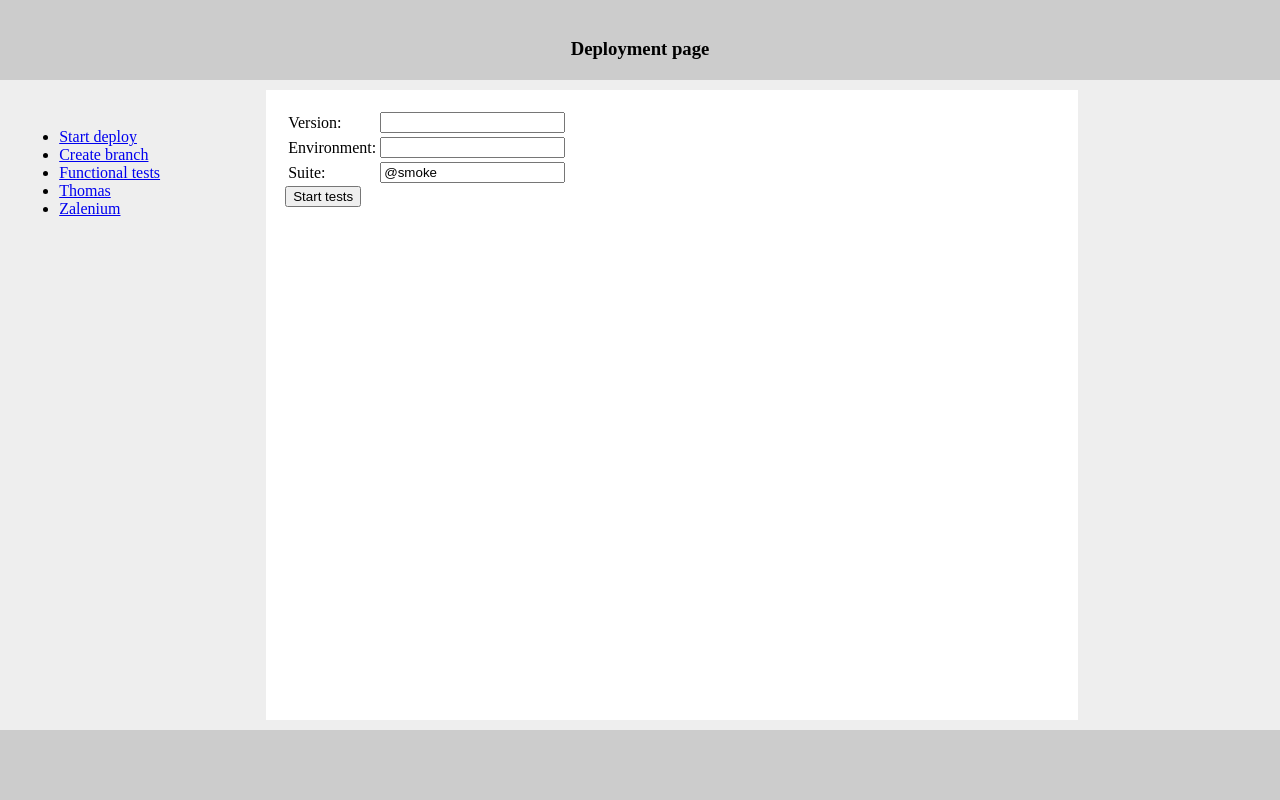
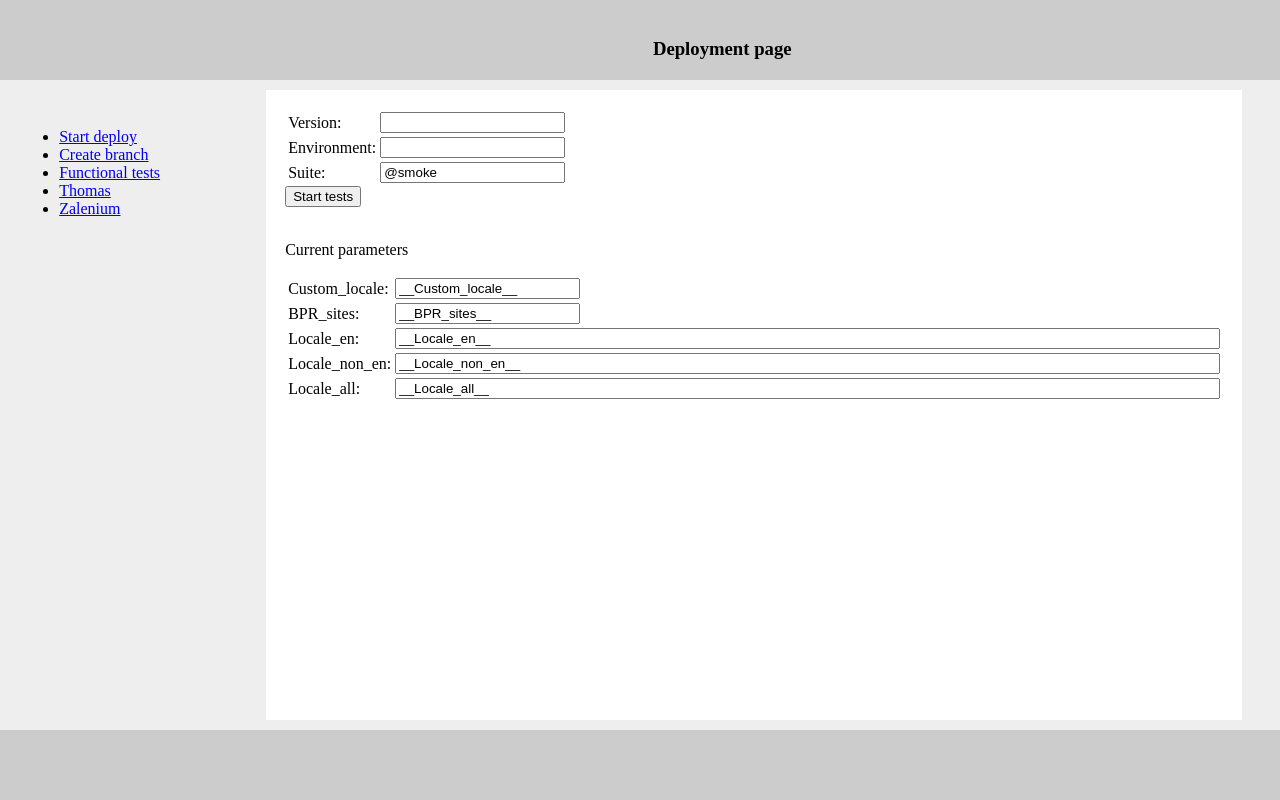
Before and after one commit to ionutradu-tm/django, a Django app: template mng/templates/functional_tests.html in a window 1280 px wide; the page is wider, and only the part inside the window is pictured. Run offline with Django 3.2, Linux system fonts and the light colour scheme; the template is opened without the code that fills it, so the values that code supplies are empty.

Commit message:
functional tests update

```diff
--- a/mng/templates/functional_tests.html
+++ b/mng/templates/functional_tests.html
@@ -12,5 +12,19 @@
     <input type="text" name="Suite" value="@smoke"> </td></tr>
     </table>
     <input type="submit" value="Start tests">
+    <br><br>
+    <p>Current parameters</p>
+    <table>
+    <tr><td>Custom_locale:</td><td>
+    <input type="text" name="Custom_locale" value="__Custom_locale__"> </td></tr>
+    <tr><td>BPR_sites:</td><td>
+    <input type="text" name="BPR_sites" value="__BPR_sites__"> </td></tr>
+    <tr><td>Locale_en:</td><td>
+    <input type="text" name="Locale_en" value="__Locale_en__" size="100"> </td></tr>
+    <tr><td>Locale_non_en:</td><td>
+    <input type="text" name="Locale_non_en" value="__Locale_non_en__" size="100"> </td></tr>
+    <tr><td>Locale_all:</td><td>
+    <input type="text" name="Locale_all" value="__Locale_all__" size="100"> </td></tr>
+    </table>
 </form>
 {% endblock %}
```
Also changed, not shown: mng/views.py (+7 -1 lines), .github/workflows/push-image.yml, 1 other file.
